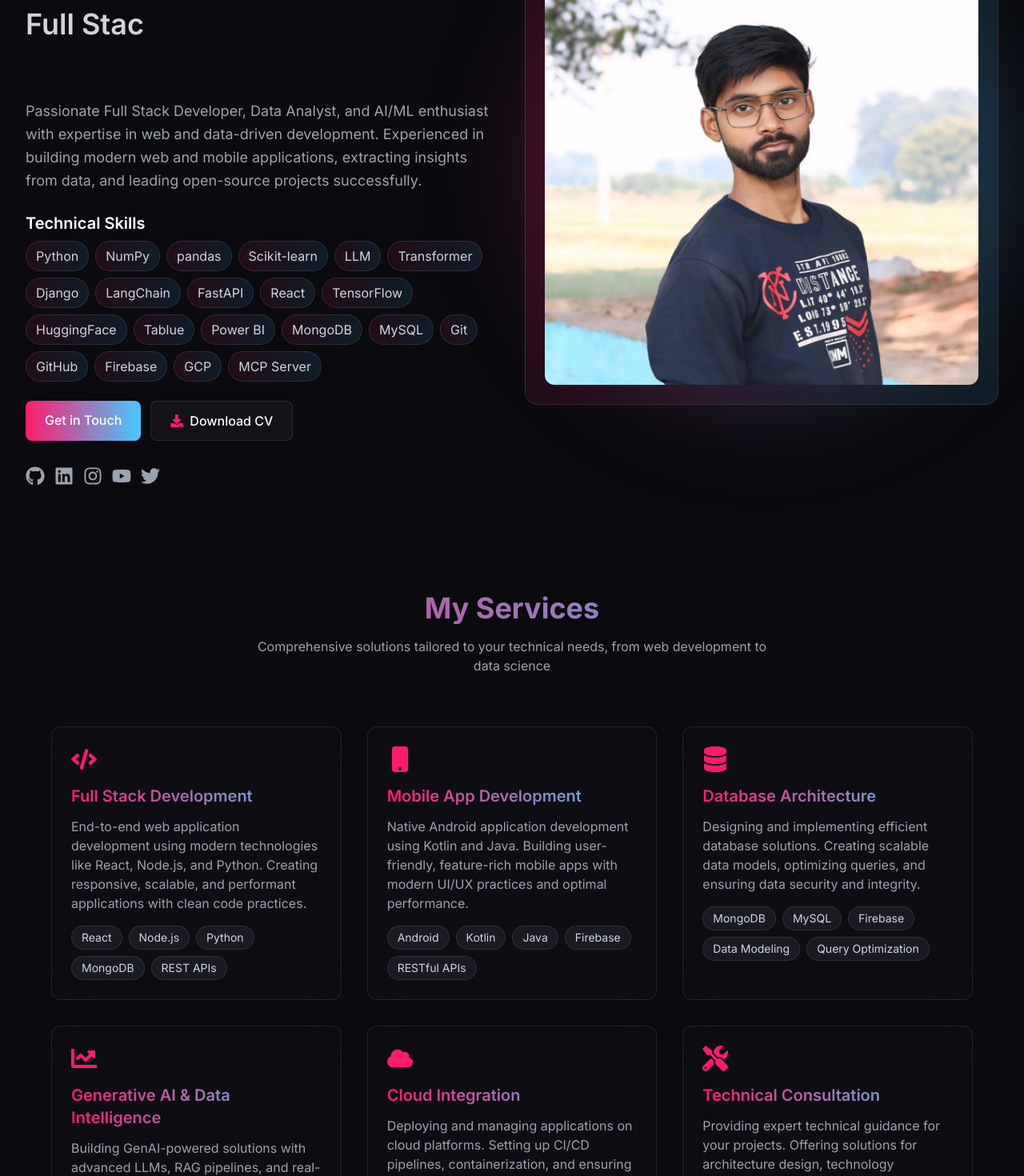
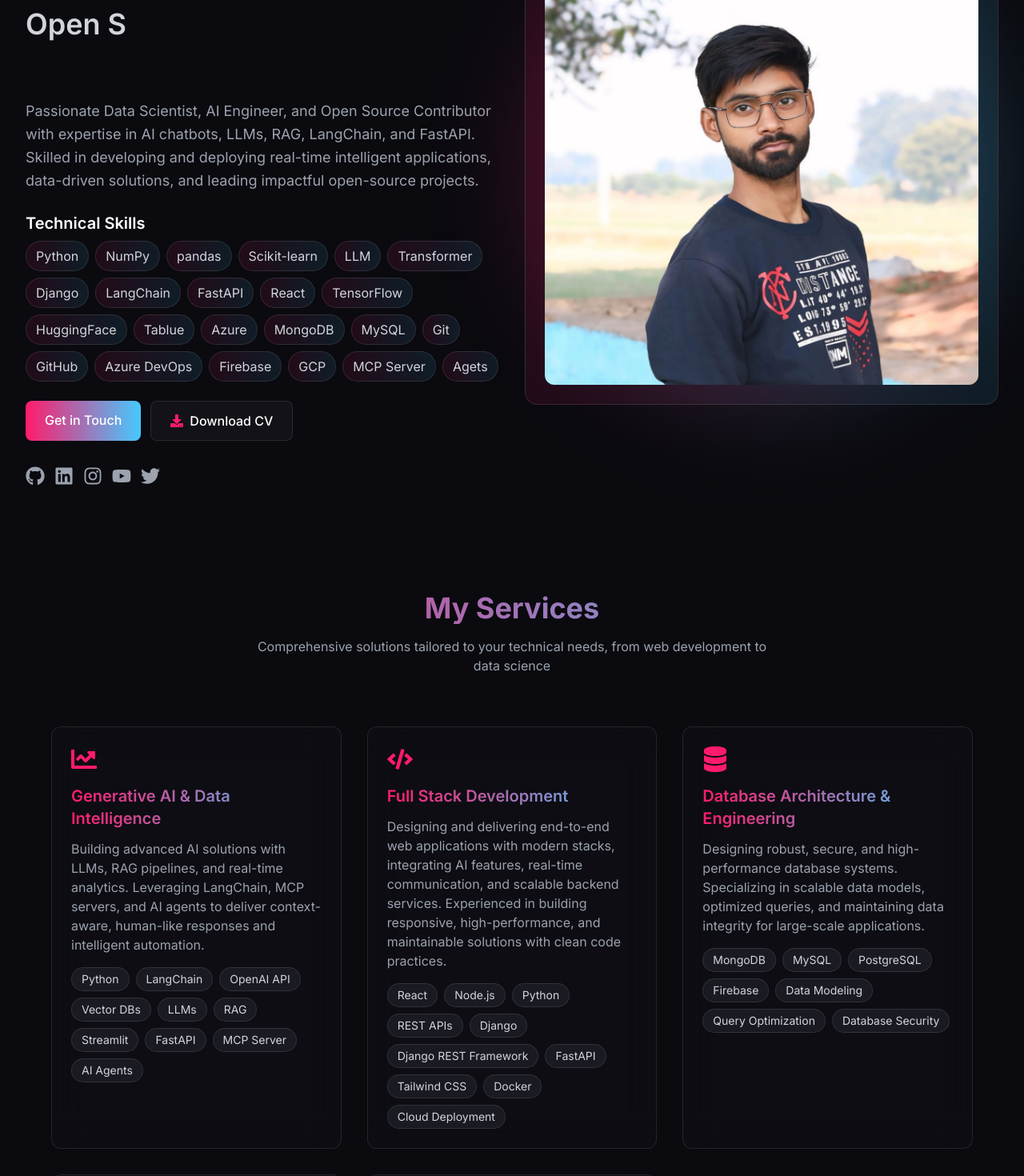
Before and after one commit to codervivek5/portfolio, a React (Vite) app: page / in a window 1280 px wide. Shown: the part 220-1690 px from the top of the page at 80% size. Built offline with nearby package versions, Linux system fonts and the light colour scheme.

Commit message:
Update Portfolio

```diff
--- a/src/components/Hero.jsx
+++ b/src/components/Hero.jsx
@@ -31,13 +31,11 @@ const Hero = () => {
               <h2 className="text-2xl sm:text-3xl lg:text-4xl font-semibold text-gray-300 min-h-[2.5em]">
                 <TypeAnimation
                   sequence={[
+                    'Data Scientist',
+                    2000,
                     'AI Engineer',
                     2000,
-                    'Full Stack Developer',
-                    2000,
                     'Open Source Contributor',
-                    2000,
-                    'Project Lead',
                     2000,
                   ]}
                   wrapper="span"
@@ -49,8 +47,10 @@ const Hero = () => {
 
             {/* Brief Introduction */}
             <p className="text-gray-400 text-lg leading-relaxed">
-              Passionate Full Stack Developer, Data Analyst, and AI/ML enthusiast with expertise in web and data-driven development. Experienced in building modern web and mobile applications, extracting insights from data, and leading open-source projects successfully.
+              Passionate Data Scientist, AI Engineer, and Open Source Contributor with expertise in AI chatbots, LLMs, RAG, LangChain, and FastAPI. Skilled in developing and deploying real-time intelligent applications, data-driven solutions, and leading impactful open-source projects.
             </p>
+
+
 
 
             {/* Skills */}
@@ -58,10 +58,10 @@ const Hero = () => {
               <h3 className="text-xl font-semibold text-white">Technical Skills</h3>
               <div className="flex flex-wrap gap-2">
                 {[
-                  "Python", "NumPy", "pandas", "Scikit-learn","LLM", "Transformer", "Django", "LangChain", "FastAPI",
+                  "Python", "NumPy", "pandas", "Scikit-learn", "LLM", "Transformer", "Django", "LangChain", "FastAPI",
                   "React", "TensorFlow", "HuggingFace",
-                  "Tablue", "Power BI", "MongoDB", "MySQL",
-                  "Git", "GitHub", "Firebase","GCP","MCP Server",
+                  "Tablue", "Azure", "MongoDB", "MySQL",
+                  "Git", "GitHub","Azure DevOps", "Firebase", "GCP", "MCP Server","Agets",
                 ].map((skill, index) => (
                   <motion.span
                     key={skill}
--- a/src/components/Service.jsx
+++ b/src/components/Service.jsx
@@ -6,42 +6,47 @@ import {
 
 const services = [
   {
+    icon: <FaChartLine className="w-8 h-8" />,
+    title: 'Generative AI & Data Intelligence',
+    description: 'Building advanced AI solutions with LLMs, RAG pipelines, and real-time analytics. Leveraging LangChain, MCP servers, and AI agents to deliver context-aware, human-like responses and intelligent automation.',
+    technologies: ['Python', 'LangChain', 'OpenAI API', 'Vector DBs','LLMs', 'RAG', 'Streamlit', 'FastAPI', 'MCP Server', 'AI Agents']
+  },
+  {
     icon: <FaCode className="w-8 h-8" />,
     title: 'Full Stack Development',
-    description: 'End-to-end web application development using modern technologies like React, Node.js, and Python. Creating responsive, scalable, and performant applications with clean code practices.',
-    technologies: ['React', 'Node.js', 'Python', 'MongoDB', 'REST APIs']
+    description: 'Designing and delivering end-to-end web applications with modern stacks, integrating AI features, real-time communication, and scalable backend services. Experienced in building responsive, high-performance, and maintainable solutions with clean code practices.',
+    technologies: [
+      'React', 'Node.js', 'Python', 'REST APIs', 'Django', 'Django REST Framework',
+      'FastAPI', 'Tailwind CSS', 'Docker', 'Cloud Deployment'
+    ]
   },
-  {
-    icon: <FaMobile className="w-8 h-8" />,
-    title: 'Mobile App Development',
-    description: 'Native Android application development using Kotlin and Java. Building user-friendly, feature-rich mobile apps with modern UI/UX practices and optimal performance.',
-    technologies: ['Android', 'Kotlin', 'Java', 'Firebase', 'RESTful APIs']
-  },
+
+  // {
+  //   icon: <FaMobile className="w-8 h-8" />,
+  //   title: 'Mobile App Development',
+  //   description: 'Native Android application development using Kotlin and Java. Building user-friendly, feature-rich mobile apps with modern UI/UX practices and optimal performance.',
+  //   technologies: ['Android', 'Kotlin', 'Java', 'Firebase', 'RESTful APIs']
+  // },
   {
   icon: <FaDatabase className="w-8 h-8" />,
-    title: 'Database Architecture',
-    description: 'Designing and implementing efficient database solutions. Creating scalable data models, optimizing queries, and ensuring data security and integrity.',
-    technologies: ['MongoDB', 'MySQL', 'Firebase', 'Data Modeling', 'Query Optimization']
-  },
-  {
-    icon: <FaChartLine className="w-8 h-8" />,
-    title: 'Generative AI & Data Intelligence',
-    description: 'Building GenAI-powered solutions with advanced LLMs, RAG pipelines, and real-time analytics. Turning raw data into intelligent, human-like outputs using modern AI stacks.',
-    technologies: ['Python', 'LangChain', 'LlamaIndex', 'OpenAI API', 'Vector DBs', 'LLMs', 'RAG', 'Streamlit']
+  title: 'Database Architecture & Engineering',
+  description: 'Designing robust, secure, and high-performance database systems. Specializing in scalable data models, optimized queries, and maintaining data integrity for large-scale applications.',
+  technologies: ['MongoDB', 'MySQL', 'PostgreSQL', 'Firebase', 'Data Modeling', 'Query Optimization', 'Database Security']
 },
 
 {
   icon: <FaCloud className="w-8 h-8" />,
-    title: 'Cloud Integration',
-    description: 'Deploying and managing applications on cloud platforms. Setting up CI/CD pipelines, containerization, and ensuring scalable infrastructure.',
-    technologies: ['AWS',"GCP", 'Docker', 'CI/CD', 'Cloud Architecture',]
+  title: 'Cloud Deployment, DevOps & AI Infrastructure',
+  description: 'Deploying and managing real-time AI applications on cloud platforms with CI/CD automation, containerization, and scalable architectures. Experienced in integrating MCP servers, AI agents, and ensuring high availability for production-grade AI systems.',
+  technologies: ['AWS', 'GCP', 'Azure Portal','Azure DevOps', 'Docker', 'CI/CD', 'Cloud Architecture']
 },
 {
   icon: <FaTools className="w-8 h-8" />,
-    title: 'Technical Consultation',
-    description: 'Providing expert technical guidance for your projects. Offering solutions for architecture design, technology selection, and best practices implementation.',
-    technologies: ['Architecture Design', 'Tech Stack Selection', 'Code Review', 'Performance Optimization',"Open-Source Contribution Guide"]
+  title: 'Technical & Open-Source Consulting',
+  description: 'Advising on system architecture, tech stack choices, and best practices. Mentoring open-source contributors and optimizing performance for production-ready solutions.',
+  technologies: ['Architecture Design', 'Tech Stack Selection', 'Code Review', 'Performance Optimization', 'Open-Source Mentorship', 'Career Development', 'Technical Interview Preparation']
 }
+
 ]
 
 const Service = () => {
--- a/src/pages/Resume.jsx
+++ b/src/pages/Resume.jsx
@@ -8,8 +8,8 @@ const Resume = () => {
     email: 'prajapativivek998@gmail.com',
     phone: '+917393017587',
     location: 'Kanpur, India',
-    linkedin: 'https://linkedin.com/in/yourusername',
-    github: 'https://github.com/yourusername'
+    linkedin: 'https://linkedin.com/in/codervivek',
+    github: 'https://github.com/codervivek5'
   }
 
   const education = [
@@ -34,24 +34,16 @@ const Resume = () => {
   ]
 
   const experience = [
+
     {
-      year: 'Sep 2023 - Apr 2024',
-      position: 'Junior Android Developer',
-      company: 'TechDilation',
+      year: 'July 2025 - Present',
+      position: 'Data Scientist',
+      company: 'Unimrkt Response',
       description: [
-        'Developed a Logistics tracking app in Android to targeting transportation logistics optimization',
-        'Integrated Firebase Authentication to ensure secure user authentication',
-        'Utilized Google Maps API to enhance mapping functionalities'
-      ]
-    },
-    {
-      year: '2022 - Present',
-      position: 'Freelance Developer',
-      company: 'Remote',
-      description: [
-        'Hotel Booking Website with Admin panel and Razorpay payment gateway',
-        'E-commerce site for selling eco-friendly products with AI chatbot feature',
-        'Tech Stack: React, Django, Firebase, HTML, CSS, JavaScript'
+        'Developing an AI-driven chatbot leveraging LLMs, RAG (Retrieval-Augmented Generation), and LangChain for context-aware, intelligent conversations with real-time communication capabilities',
+        'Implementing AI agents and MCP server integration for automated task execution and enhanced system interoperability',
+        'Deploying scalable AI solutions on cloud infrastructure for high availability and performance optimization',
+        'Tech Stack: Python, FastAPI, PostgreSQL, Azure, Docker, LangChain, RAG, LLMs'
       ]
     }
   ]
@@ -59,45 +51,89 @@ const Resume = () => {
   const skills = [
     {
       category: 'Frontend',
-      items: ['HTML', 'CSS', 'JavaScript', 'React']
+      items: ['HTML', 'CSS', 'JavaScript', 'React', 'Streamlit']
     },
     {
-      category: 'Backend',
-      items: ['Core Java', 'Django', 'MongoDB', 'MySQL']
+      category: 'Backend & AI',
+      items: [
+        'Python', 'Core Java', 'FastAPI', 'Django',
+        'MongoDB', 'MySQL', 'LangChain', 'RAG', 'LLMs',
+        'MCP Server', 'AI Agents'
+      ]
     },
     {
-      category: 'Mobile & Tools',
-      items: ['Android', 'Kotlin', 'Git', 'Firebase']
+      category: 'DevOps & Deployment',
+      items: ['Docker', 'Azure', 'Git', 'Firebase', 'CI/CD Pipelines', 'Cloud Deployment']
     }
   ]
 
+
   const projects = [
     {
-      title: 'NEWS App',
-      description: 'College project for reading current and archived news using React.js and NEWS API',
-      link: '#'
+      title: 'VigyBag – Eco-Friendly E-commerce Platform',
+      description: 'A full-stack e-commerce platform for selling eco-friendly products worldwide, featuring AI chatbot integration for customer support and seamless shopping experience.',
+      demoLink: 'https://www.vigybag.com/',
+      githubLink: 'https://github.com/codervivek5/vigyBag/',
+      technologies: ['React', 'Django', 'Python', 'MySQL', 'Tailwind CSS']
     },
     {
-      title: 'Open-Source Contributions',
-      description: 'Contributed to Girl Script Summer of Code 2022 and JWOC 2023',
-      link: '#'
+      title: 'Hotel Booking E-commerce Platform',
+      description: 'Full-stack hotel booking and e-commerce platform with secure payment integration, data analytics, and user-friendly UI.',
+      demoLink: '#',
+      githubLink: '#',
+      technologies: ['React', 'Django', 'Python', 'MySQL', 'Tailwind CSS']
+    },
+    {
+      title: 'Vasundhara Biofibers – Sustainable Product Website',
+      description: 'Corporate website showcasing biodegradable tableware products, promoting sustainable living and reducing plastic waste.',
+      demoLink: 'https://www.vasundharabiofibers.com/',
+      githubLink: '#',
+      technologies: ['JavaScript', 'React', 'Tailwind CSS', 'HTML', 'CSS', 'Vite', 'NPM']
+    },
+    {
+      title: 'Personal Portfolio Website',
+      description: 'A modern, responsive personal portfolio showcasing projects, skills, and achievements with smooth animations and a professional UI.',
+      demoLink: 'https://portfolio-wheat-seven-86.vercel.app/',
+      githubLink: 'https://github.com/codervivek5/portfolio/',
+      technologies: ['React', 'Tailwind CSS', 'Framer Motion']
+    },
+    {
+      title: 'RAG-Based AI ChatBot',
+      description: 'An intelligent Retrieval-Augmented Generation chatbot using LangChain, LLMs, and OpenAI APIs with real-time communication, capable of context-aware responses and knowledge retrieval.',
+      demoLink: '#',
+      githubLink: '#',
+      technologies: ['LangChain', 'OpenAI', 'LLMs', 'Streamlit', 'Python']
     }
   ]
 
+
   const achievements = [
     {
-      title: 'Project Lead at Girl Script Summer of Code-2023',
-      description: 'Managed 50+ contributors, reviewed and merged 30+ PRs'
+      title: 'Project Admin – Open Source Connect India',
+      description: 'Led and managed the open-source project "VigyBag", guiding contributors in developing eco-friendly e-commerce features, reviewing PRs, and ensuring project scalability'
     },
     {
-      title: 'Project Admin at JWOC 2023',
-      description: 'Managed contributors and reviewed code, merged 20+ PRs'
+      title: 'Project Lead – Girl Script Summer of Code (2023 & 2024)',
+      description: 'Directed a team of 50+ contributors, reviewed and merged 70+ PRs, organized contributor onboarding sessions, and implemented best practices for open-source collaboration'
+    },
+    {
+      title: 'Project Admin – JWOC 2023',
+      description: 'Supervised contributors, performed code reviews, merged 20+ PRs, and improved project architecture for maintainability'
     },
     {
       title: 'Hackathon Participation',
-      description: 'Participated in College Hackathon and Internal SIH hackathon'
+      description: 'Participated in College Hackathon and Internal Smart India Hackathon (SIH), developed innovative prototypes under time constraints'
+    },
+    {
+      title: 'Open Source Contributor',
+      description: 'Contributed to multiple open-source projects involving AI chatbots, LLM integration, and data-driven applications using Python, FastAPI, and LangChain'
+    },
+    {
+      title: 'AI Chatbot Development',
+      description: 'Designed and deployed an AI-powered chatbot with RAG, LLMs, LangChain, and real-time communication, integrating cloud deployment and MCP server agents'
     }
   ]
+
 
   return (
     <motion.div
```
Lines whose indentation alone changed are shown as unchanged.
